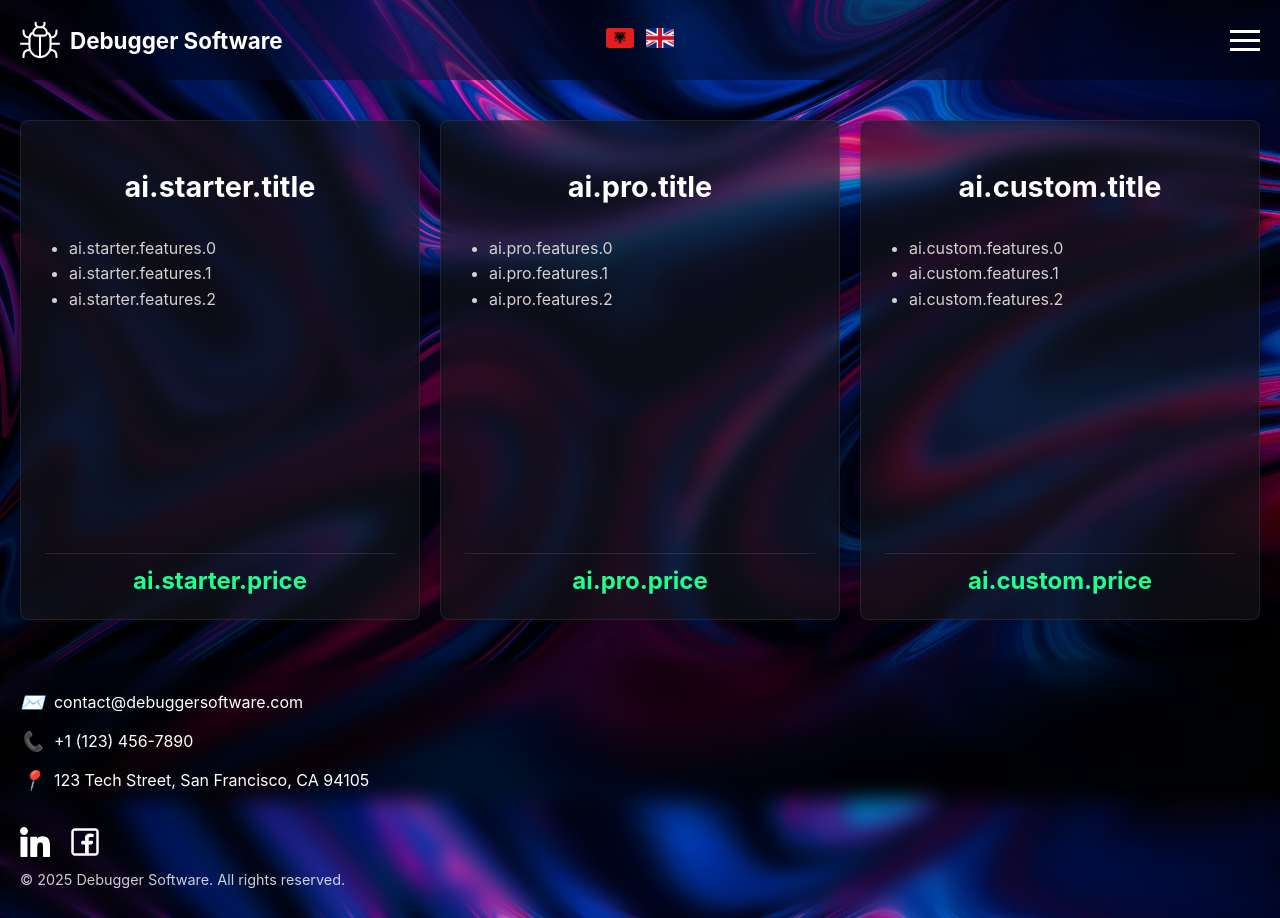
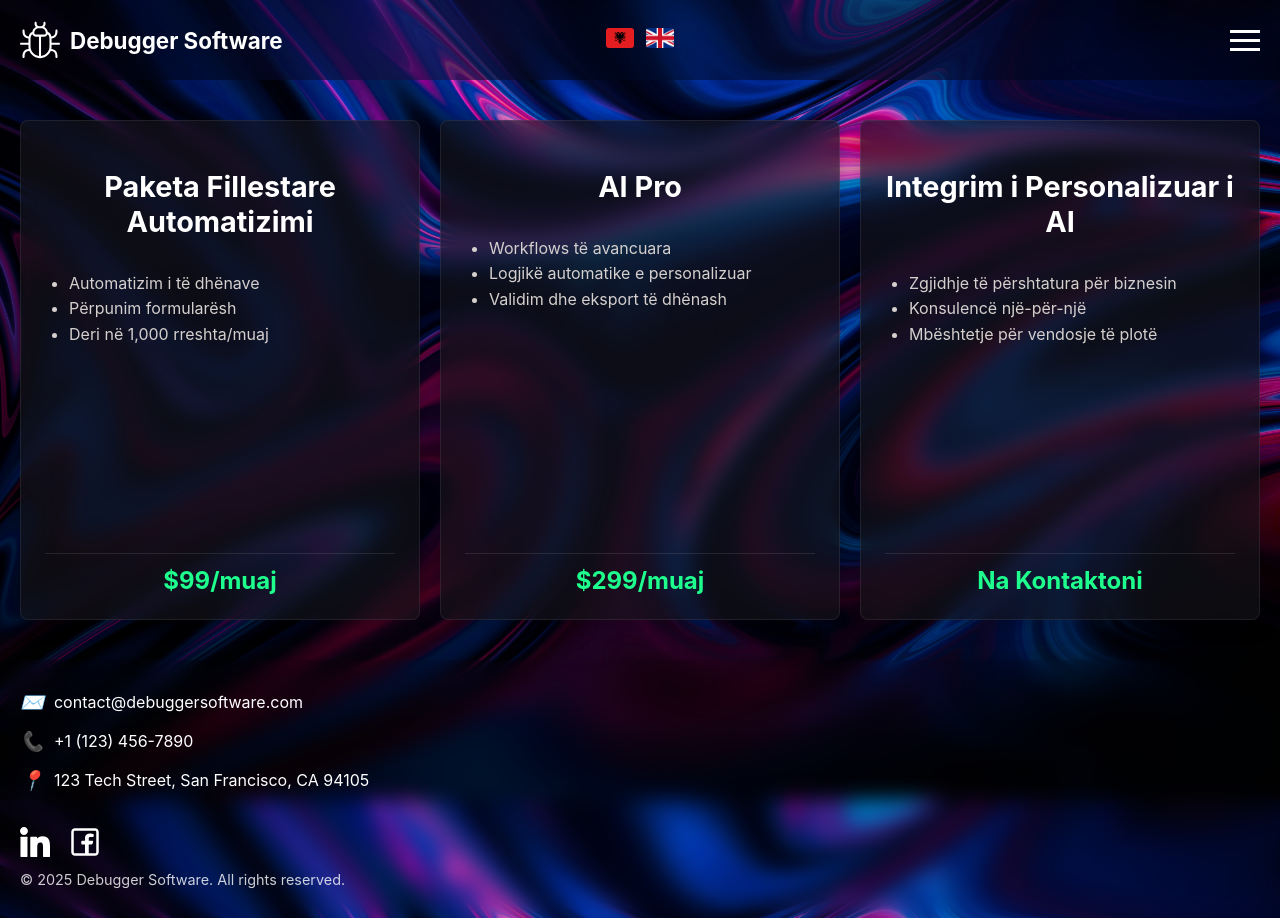
Before and after one commit to laerttt/ubiquitous-telegram, a React (Create React App) app: page /al/pricing/ai in a window 1280 px wide. Shown: the top 918 px of the page. Built offline with nearby package versions, Linux system fonts and the light colour scheme.

Commit message:
fix references

```diff
--- a/src/pages/ProductPricing/PricingAI.js
+++ b/src/pages/ProductPricing/PricingAI.js
@@ -8,25 +8,25 @@ const PricingAI = () => {
 
   return (
     <div className="pricing-page">
-      <PricingCard title={t("ai.starter.title")} price={t("ai.starter.price")}>
+      <PricingCard title={t("pricing.ai.starter.title")} price={t("pricing.ai.starter.price")}>
         <ul>
-          <li>{t("ai.starter.features.0")}</li>
-          <li>{t("ai.starter.features.1")}</li>
-          <li>{t("ai.starter.features.2")}</li>
+          <li>{t("pricing.ai.starter.features.0")}</li>
+          <li>{t("pricing.ai.starter.features.1")}</li>
+          <li>{t("pricing.ai.starter.features.2")}</li>
         </ul>
       </PricingCard>
-      <PricingCard title={t("ai.pro.title")} price={t("ai.pro.price")}>
+      <PricingCard title={t("pricing.ai.pro.title")} price={t("pricing.ai.pro.price")}>
         <ul>
-          <li>{t("ai.pro.features.0")}</li>
-          <li>{t("ai.pro.features.1")}</li>
-          <li>{t("ai.pro.features.2")}</li>
+          <li>{t("pricing.ai.pro.features.0")}</li>
+          <li>{t("pricing.ai.pro.features.1")}</li>
+          <li>{t("pricing.ai.pro.features.2")}</li>
         </ul>
       </PricingCard>
-      <PricingCard title={t("ai.custom.title")} price={t("ai.custom.price")}>
+      <PricingCard title={t("pricing.ai.custom.title")} price={t("pricing.ai.custom.price")}>
         <ul>
-          <li>{t("ai.custom.features.0")}</li>
-          <li>{t("ai.custom.features.1")}</li>
-          <li>{t("ai.custom.features.2")}</li>
+          <li>{t("pricing.ai.custom.features.0")}</li>
+          <li>{t("pricing.ai.custom.features.1")}</li>
+          <li>{t("pricing.ai.custom.features.2")}</li>
         </ul>
       </PricingCard>
     </div>
--- a/src/pages/ProductPricing/PricingCRM.js
+++ b/src/pages/ProductPricing/PricingCRM.js
@@ -8,18 +8,18 @@ const PricingCRM = () => {
 
   return (
     <div className="pricing-page">
-      <PricingCard title={t("crm.starter.title")} price={t("crm.starter.price")}>
+      <PricingCard title={t("pricing.crm.starter.title")} price={t("pricing.crm.starter.price")}>
         <ul>
-          <li>{t("crm.starter.features.0")}</li>
-          <li>{t("crm.starter.features.1")}</li>
-          <li>{t("crm.starter.features.2")}</li>
+          <li>{t("pricing.crm.starter.features.0")}</li>
+          <li>{t("pricing.crm.starter.features.1")}</li>
+          <li>{t("pricing.crm.starter.features.2")}</li>
         </ul>
       </PricingCard>
-      <PricingCard title={t("crm.pro.title")} price={t("crm.pro.price")}>
+      <PricingCard title={t("pricing.crm.pro.title")} price={t("pricing.crm.pro.price")}>
         <ul>
-          <li>{t("crm.pro.features.0")}</li>
-          <li>{t("crm.pro.features.1")}</li>
-          <li>{t("crm.pro.features.2")}</li>
+          <li>{t("pricing.crm.pro.features.0")}</li>
+          <li>{t("pricing.crm.pro.features.1")}</li>
+          <li>{t("pricing.crm.pro.features.2")}</li>
         </ul>
       </PricingCard>
     </div>
--- a/src/pages/ProductPricing/PricingSocialMedia.js
+++ b/src/pages/ProductPricing/PricingSocialMedia.js
@@ -10,25 +10,25 @@ const PricingSocialMedia = () => {
    <div>
    <div className="pricing-page">
       {/* Pricing Cards (existing layout untouched) */}
-      <PricingCard title={t("social.basic.title")} price={t("social.basic.price")}>
+      <PricingCard title={t("pricing.social.basic.title")} price={t("pricing.social.basic.price")}>
         <ul>
-          <li>{t("social.basic.features.0")}</li>
-          <li>{t("social.basic.features.1")}</li>
+          <li>{t("pricing.social.basic.features.0")}</li>
+          <li>{t("pricing.social.basic.features.1")}</li>
         </ul>
       </PricingCard>
 
-      <PricingCard title={t("social.full.title")} price={t("social.full.price")}>
+      <PricingCard title={t("pricing.social.full.title")} price={t("pricing.social.full.price")}>
         <ul>
-          <li>{t("social.full.features.0")}</li>
-          <li>{t("social.full.features.1")}</li>
-          <li>{t("social.full.features.2")}</li>
+          <li>{t("pricing.social.full.features.0")}</li>
+          <li>{t("pricing.social.full.features.1")}</li>
+          <li>{t("pricing.social.full.features.2")}</li>
         </ul>
       </PricingCard>
-      <PricingCard title={t("social.full.title")} price={t("social.full.price")}>
+      <PricingCard title={t("pricing.social.full.title")} price={t("pricing.social.full.price")}>
         <ul>
-          <li>{t("social.full.features.0")}</li>
-          <li>{t("social.full.features.1")}</li>
-          <li>{t("social.full.features.2")}</li>
+          <li>{t("pricing.social.full.features.0")}</li>
+          <li>{t("pricing.social.full.features.1")}</li>
+          <li>{t("pricing.social.full.features.2")}</li>
         </ul>
       </PricingCard>
       </div>
--- a/src/pages/ProductPricing/PricingSoftware.js
+++ b/src/pages/ProductPricing/PricingSoftware.js
@@ -8,25 +8,25 @@ const PricingSoftware = () => {
 
   return (
     <div className="pricing-page">
-      <PricingCard title={t("software.basic.title")} price={t("software.basic.price")}>
+      <PricingCard title={t("pricing.software.basic.title")} price={t("pricing.software.basic.price")}>
         <ul>
-          <li>{t("software.basic.features.0")}</li>
-          <li>{t("software.basic.features.1")}</li>
-          <li>{t("software.basic.features.2")}</li>
+          <li>{t("pricing.software.basic.features.0")}</li>
+          <li>{t("pricing.software.basic.features.1")}</li>
+          <li>{t("pricing.software.basic.features.2")}</li>
         </ul>
       </PricingCard>
-      <PricingCard title={t("software.advanced.title")} price={t("software.advanced.price")}>
+      <PricingCard title={t("pricing.software.advanced.title")} price={t("pricing.software.advanced.price")}>
         <ul>
-          <li>{t("software.advanced.features.0")}</li>
-          <li>{t("software.advanced.features.1")}</li>
-          <li>{t("software.advanced.features.2")}</li>
+          <li>{t("pricing.software.advanced.features.0")}</li>
+          <li>{t("pricing.software.advanced.features.1")}</li>
+          <li>{t("pricing.software.advanced.features.2")}</li>
         </ul>
       </PricingCard>
-      <PricingCard title={t("software.custom.title")} price={t("software.custom.price")}>
+      <PricingCard title={t("pricing.software.custom.title")} price={t("pricing.software.custom.price")}>
         <ul>
-          <li>{t("software.custom.features.0")}</li>
-          <li>{t("software.custom.features.1")}</li>
-          <li>{t("software.custom.features.2")}</li>
+          <li>{t("pricing.software.custom.features.0")}</li>
+          <li>{t("pricing.software.custom.features.1")}</li>
+          <li>{t("pricing.software.custom.features.2")}</li>
         </ul>
       </PricingCard>
     </div>
```
Also changed, not shown: src/locales/al/translation.json (+19 -18 lines), src/logo.svg.
